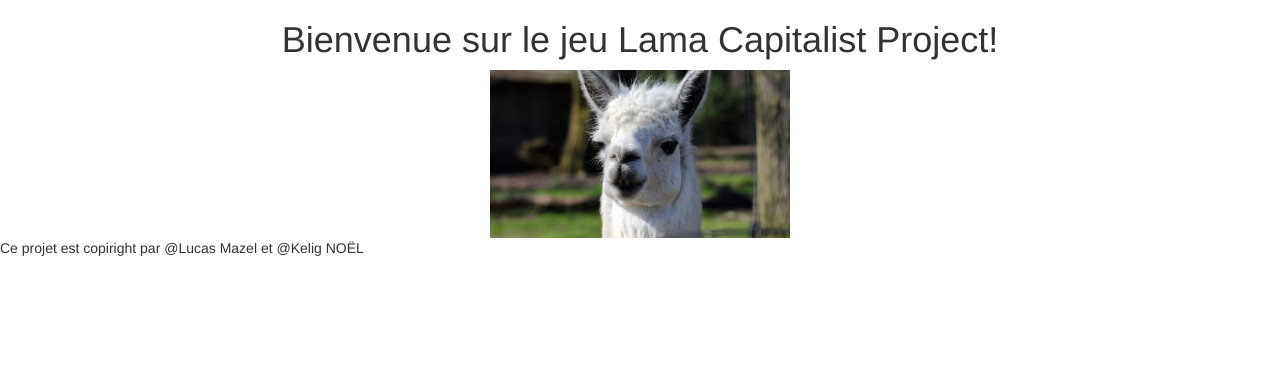
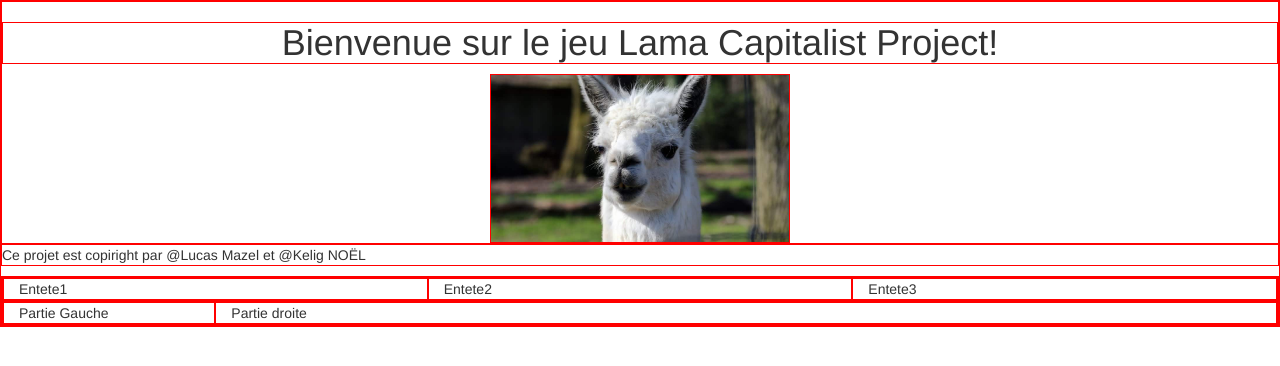
Before and after one commit to lulumaz/lama-capitalist-front, an Angular app: page / in a window 1280 px wide. Shown: the top 366 px of the page. Built offline with nearby package versions, Linux system fonts and the light colour scheme.

Commit message:
Feat : Add  template bootstrap
Add the note in readme for don't forget information

```diff
--- a/src/app/app.component.css
+++ b/src/app/app.component.css
@@ -0,0 +1,3 @@
+* {
+    border: 1px solid red;
+  }
--- a/src/app/app.component.html
+++ b/src/app/app.component.html
@@ -1,8 +1,21 @@
+<body>
+  <div style="text-align:center">
+    <h1>
+      Bienvenue sur le jeu {{ title }}!
+    </h1>
+    <img width="300" alt="Lama Logo" src="/assets/images/lamaMenu.jpg">
+  </div>
+  <p>Ce projet est copiright par {{auteurs[0]}} et {{auteurs[1]}}</p>
 
-<div style="text-align:center">
-  <h1>
-    Bienvenue sur le jeu  {{ title }}!
-  </h1>
-  <img width="300" alt="Lama Logo" src="/assets/images/lamaMenu.jpg">
-</div>
-<p>Ce projet est copiright par {{auteurs[0]}} et {{auteurs[1]}}</p>
+  <div class="container-fluid">
+    <div class="row">
+      <div class="col-md-4">Entete1</div>
+      <div class="col-md-4">Entete2</div>
+      <div class="col-md-4">Entete3</div>
+    </div>
+    <div class="row">
+      <div class="col-md-2">Partie Gauche</div>
+      <div class="col-md-10">Partie droite</div>
+    </div>
+  </div>
+</body>
```
Also changed, not shown: 1 other file (tests, documents, lock files or other folders).
